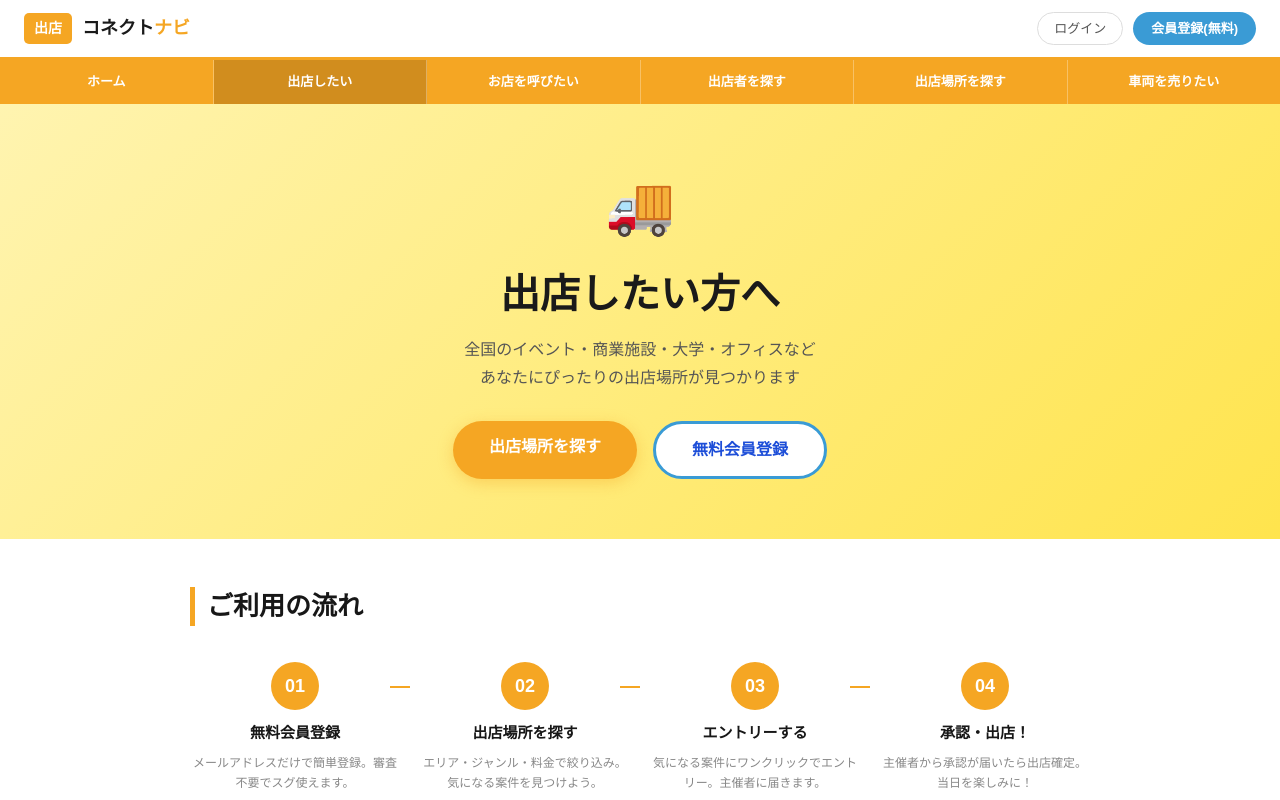
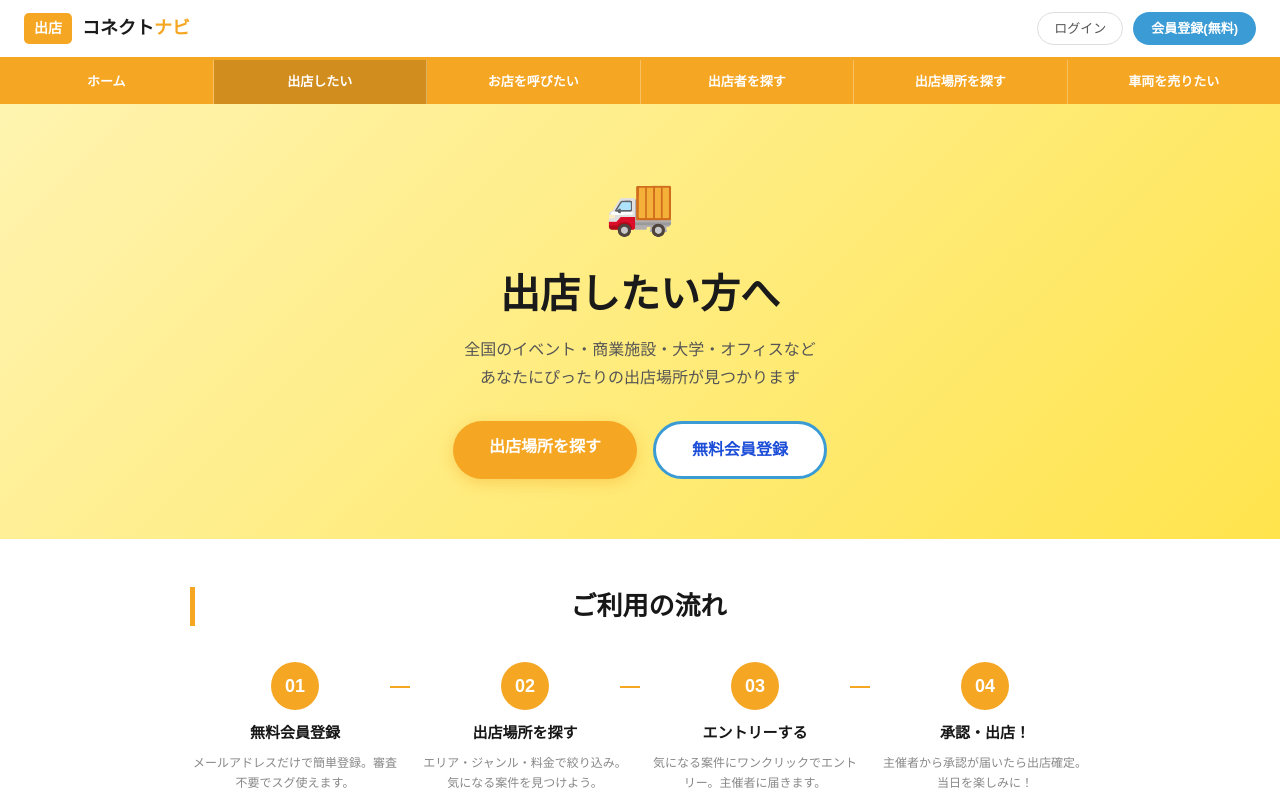
Before and after one commit to rinfuku0917/shutten-connect-navi, a Next.js app: page /vendor in a window 1280 px wide. Shown: the top 800 px of the page. Built offline with nearby package versions, Linux system fonts and the light colour scheme.

Commit message:
fix vendor page

```diff
--- a/app/vendor/page.tsx
+++ b/app/vendor/page.tsx
@@ -45,7 +45,7 @@ export default function VendorPage() {
       </div>
       <div style={{background:'#fff',padding:'48px 24px'}}>
         <div style={{maxWidth:'900px',margin:'0 auto'}}>
-          <h2 style={{fontSize:'26px',fontWeight:'900',textAlign:'center',marginBottom:'36px',borderLeft:'5px solid #F5A623',paddingLeft:'12px',textAlign:'left'}}>ご利用の流れ</h2>
+          <h2 style={{fontSize:'26px',fontWeight:'900',textAlign:'center',marginBottom:'36px',borderLeft:'5px solid #F5A623',paddingLeft:'12px'}}>ご利用の流れ</h2>
           <div style={{display:'grid',gridTemplateColumns:'repeat(4,1fr)',gap:'20px'}}>
             {steps.map((s,i)=>(
               <div key={s.num} style={{textAlign:'center',position:'relative'}}>
```
